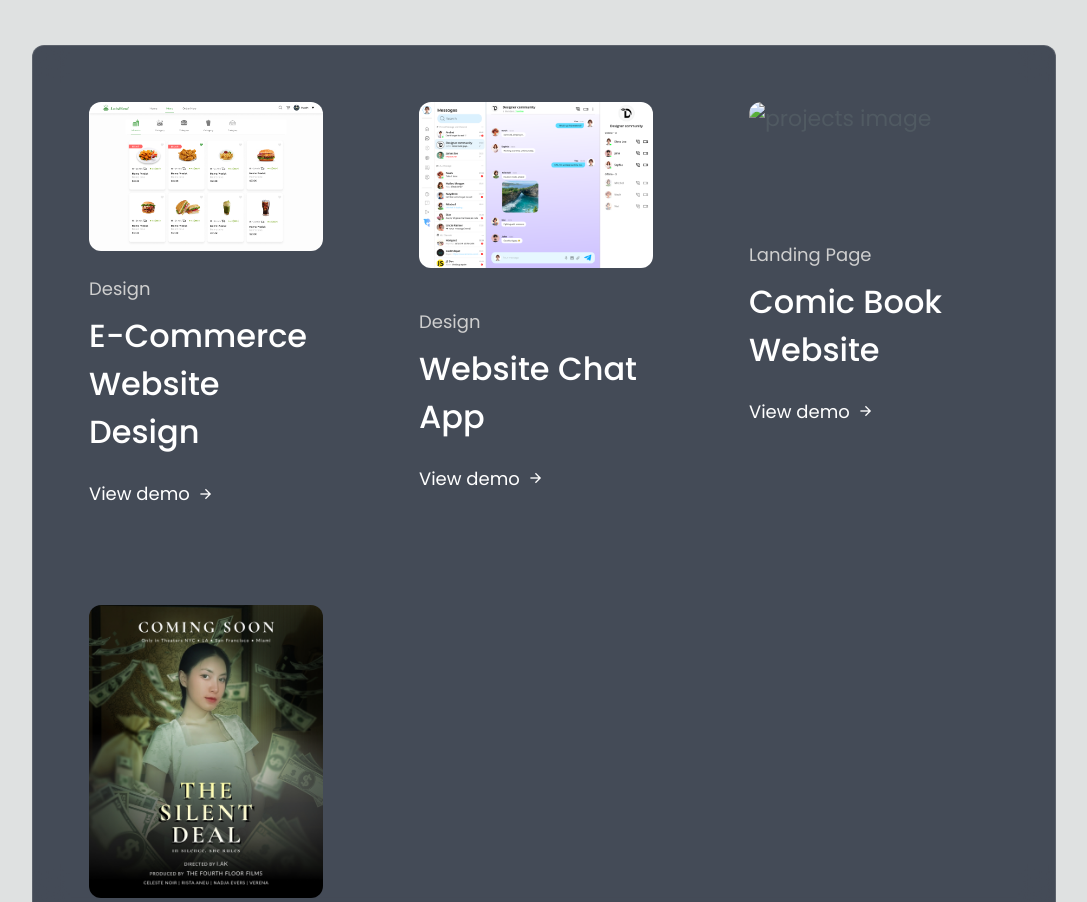
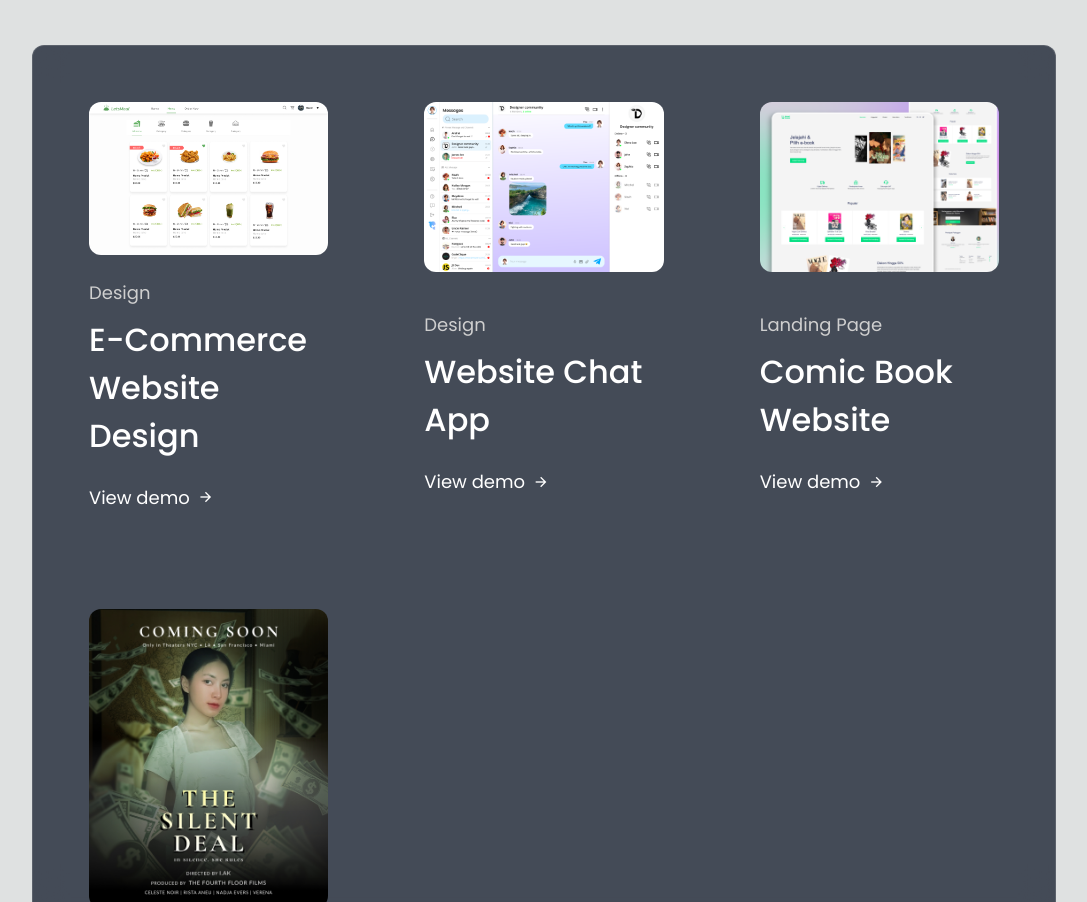
Before and after one commit to Akmlzzz/responsive-web, a plain HTML site: page index.html in a window 1280 px wide. Shown: the part 2978-3880 px from the top of the page, without its empty margins (96-1183 px from the left). Drawn offline with nearby package versions, Linux system fonts and the light colour scheme; a script that the page names is missing.

Commit message:
Update index.html

```diff
--- a/index.html
+++ b/index.html
@@ -307,7 +307,7 @@
                     </div>
 
                     <div class="projects__content">
-                        <img src="./assets/img/project-5.png" alt="projects image" class="projects__img">
+                        <img src="./project-5.png" alt="projects image" class="projects__img">
                         <div>
                             <span class="projects__subtitle">Landing Page</span>
                             <h1 class="projects__title">Comic Book Website</h1>
```
